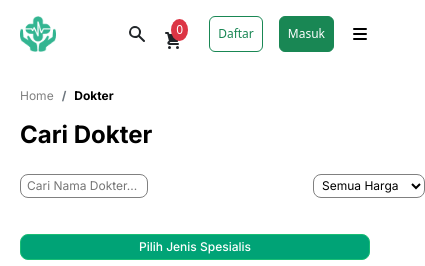
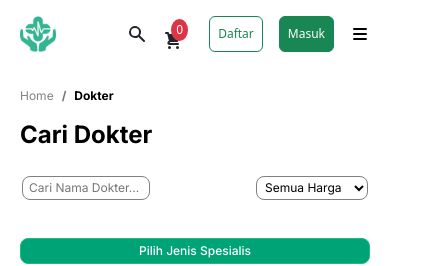
Before and after one commit to FE11-Tech4Impact/FinalProject, a React (Vite) app: page /cari-dokter in a window 390 px wide. Shown: the top 266 px of the page, 425 px wide, since content can reach past the window. Built offline with nearby package versions, Linux system fonts and the light colour scheme; no server answers.

Commit message:
update dokter

```diff
--- a/src/css/dokter.css
+++ b/src/css/dokter.css
@@ -359,6 +359,8 @@
       justify-content: space-between;
       margin-bottom: 0px;
       width: 100%;
+      padding-right: 0;
+      padding: 2px;
     }
 
     .search-bar .search-dokter {
@@ -369,8 +371,7 @@
     }
 
     .hal-dokter .price-filter {
-      width: 12rem;
-      margin-left: 165px;
+      width: 7rem;
       height: 1rem;
       align-items: center;
     }
```
